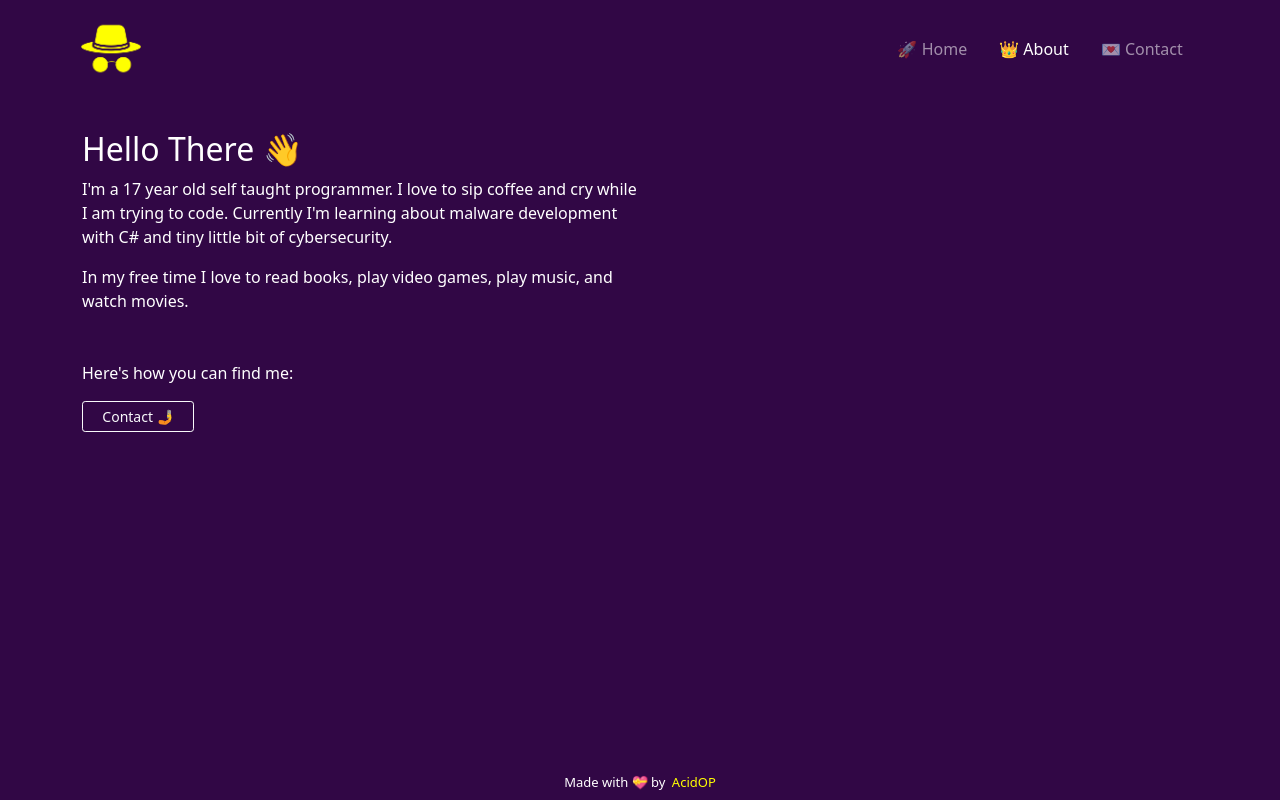
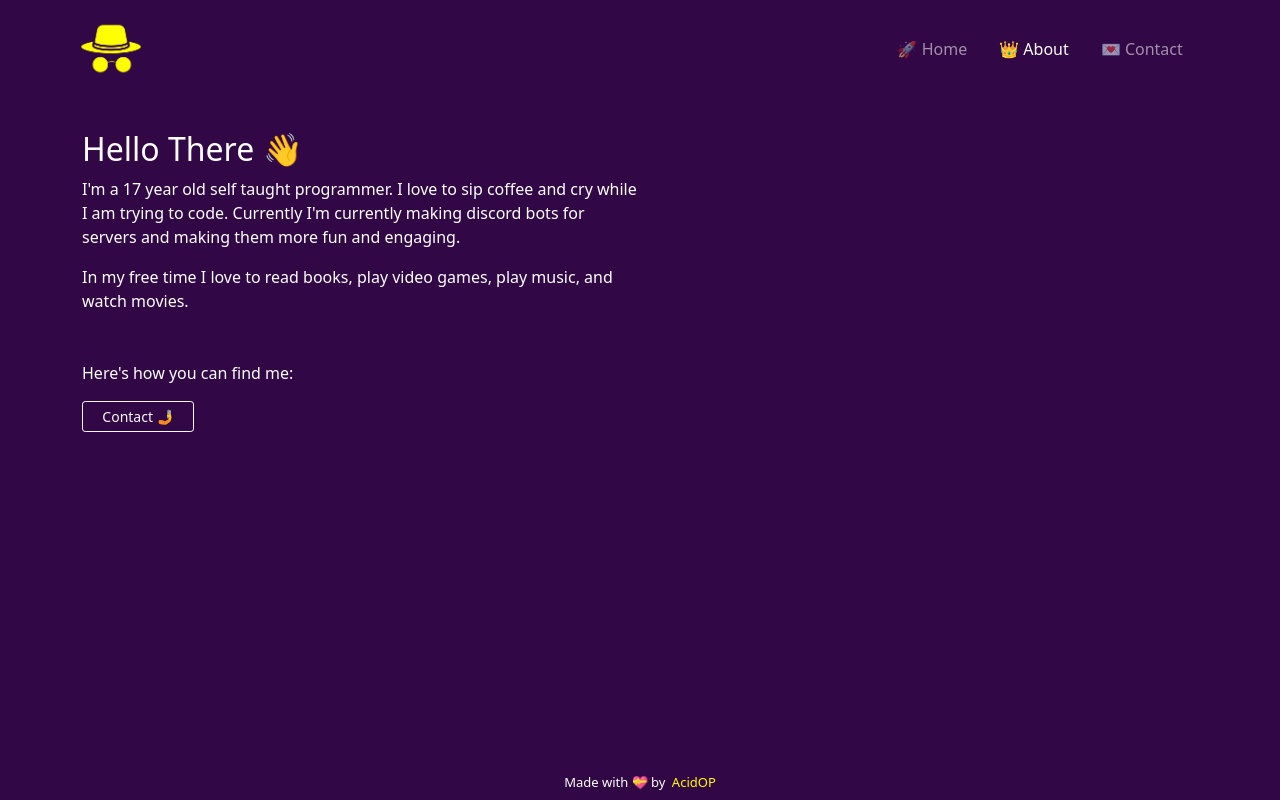
Before and after one commit to AcidOP/portfolio-website, a Next.js app: page /about in a window 1280 px wide. Built offline with nearby package versions, Linux system fonts and the light colour scheme.

Commit message:
about text

```diff
--- a/pages/about.jsx
+++ b/pages/about.jsx
@@ -19,7 +19,7 @@ const About = () => {
 
           <p className={styles.heroText}>
             I&apos;m a 17 year old self taught programmer. I love to sip coffee and cry while I am trying to code.
-            Currently I&apos;m learning about malware development with C# and tiny little bit of cybersecurity.
+            Currently I&apos;m currently making discord bots for servers and making them more fun and engaging.
             <br />
           </p>
 
```
